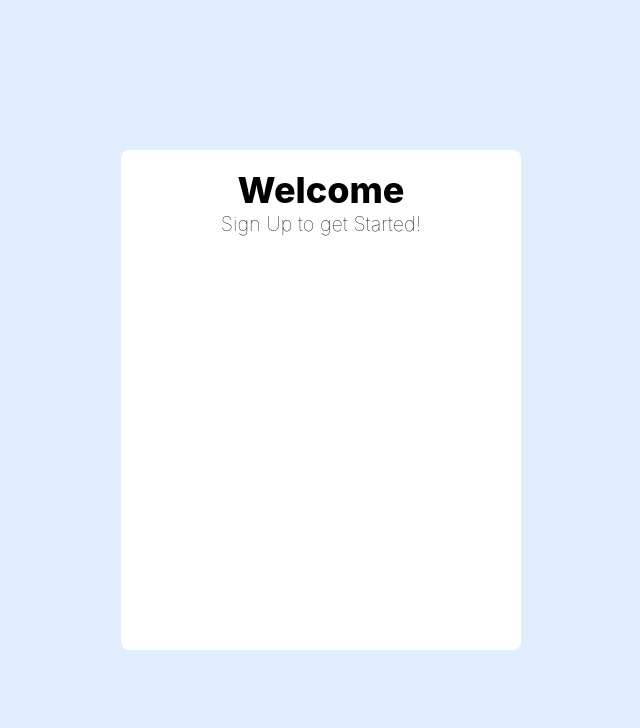
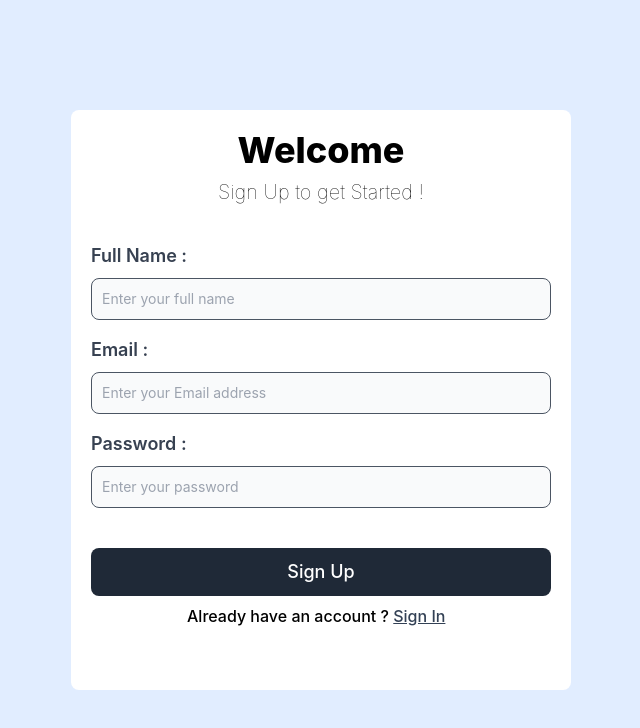
Before and after one commit to helloodeveloper/mern-chat, a React (Create React App) app in the folder client/: page / in a window 1280 px wide. Shown: the top 728 px of the page, without its empty margins (319-959 px from the left). Built offline with nearby package versions, Linux system fonts and the light colour scheme.

Commit message:
created SignUp component

```diff
--- /dev/null
+++ b/client/src/components/Button/index.js
@@ -0,0 +1,14 @@
+
+const Button = ({
+    label = 'Button',
+    type = 'button',
+    className = '',
+    disabled = false,
+
+}) => {
+  return (
+        <button type={type} class={`mt-10 w-full text-white bg-gray-800 hover:bg-gray-900 focus:outline-none focus:ring-4 focus:ring-gray-300 font-medium rounded-lg text-lg px-5 py-2.5 mr-2 mb-2 dark:bg-gray-800 dark:hover:bg-gray-700 dark:focus:ring-gray-700 dark:border-gray-700${className}`} disabled={disabled}>{label}</button>
+  )
+}
+
+export default Button
--- a/client/src/components/Input/index.js
+++ b/client/src/components/Input/index.js
@@ -1,9 +1,17 @@
-import React from 'react'
 
-const Input = () => {
-  return (
+const Input = ({
+    label = '',
+    name = '',
+    type = 'text',
+    className = '',
+    isRequired = false,
+    placeholder = '',
+
+}) => {
+      return (
     <div>
-
+       <label for={name} class="block mb-2 mt-4 text-lg text-gray-700 font-semibold">{label} :</label>
+            <input type={type} id={name} className={`bg-gray-50 border border-gray-600 text-slate-900 text-sm rounded-lg focus:ring-blue-500 focus:border-blue-500 block w-full p-2.5 ${className}`} placeholder={placeholder} required = {isRequired}></input>
     </div>
   )
 }
--- a/client/src/modules/Form/index.js
+++ b/client/src/modules/Form/index.js
@@ -1,18 +1,34 @@
+import Button from "../../components/Button"
+import Input from "../../components/Input"
+
 const Form = () => {
   return (
     <div
-        className="bg-white w-[400px] h-[500px] shadow-light rounded-lg flex flex-col p-5 items-center"
+        className="bg-white w-[500px] h-[580px] shadow-light rounded-lg flex flex-col p-5 "
     >
+        <div
+            className="flex flex-col items-center"
+        >
         <div
             className="text-4xl font-extrabold"
         >
             Welcome
         </div>
         <div
-            className="text-xl font-thin"
+            className="text-xl font-thin mt-2"
         >
-            Sign Up to get Started!
+            Sign Up to get Started !
         </div>
+        </div>
+        <div
+            className="mt-5"
+        >
+        <Input label="Full Name" name="Name" placeholder="Enter your full name"/>
+        <Input label="Email" name="Email" type="email" placeholder="Enter your Email address"/>
+        <Input label="Password" name="password" type="password" placeholder="Enter your password"/>
+        </div>
+        <Button label="Sign Up" />
+        <div className="ml-24 font-medium">Already have an account ? <span className=" text-slate-700 cursor-pointer underline hover:text-slate-500">Sign In</span></div>
 
     </div>
   )
```
